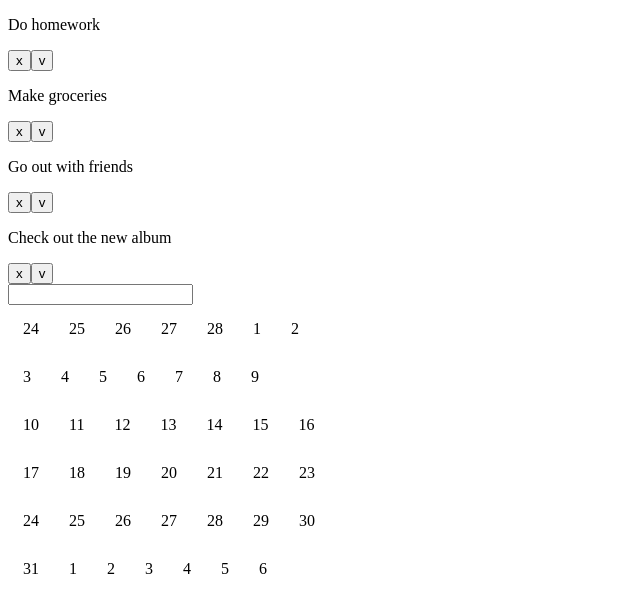
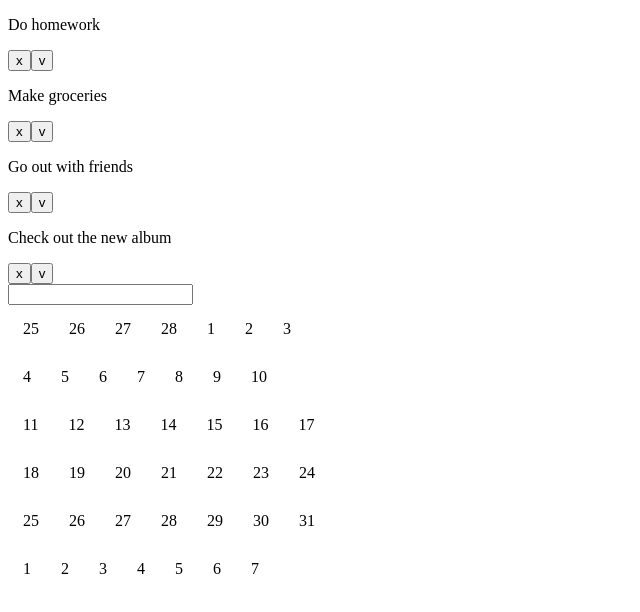
Before and after one commit to janKozie1/react-hooks-todo, a React (Create React App) app: page / in a window 1280 px wide. Shown: the top 612 px of the page, without its empty margins (0-640 px from the left). Built offline with nearby package versions, Linux system fonts and the light colour scheme.

Commit message:
Change the structure of the app

```diff
--- a/src/components/App.js
+++ b/src/components/App.js
@@ -1,50 +1,13 @@
-import React, { useState } from 'react';
-import TodoItem from './TodoItem';
+import React from 'react';
+import TodoList from './TodoList';
 import Calendar from './Calendar'
 
 export default function App() {
 
-    const [newTodo, updateNewTodo] = useState('')
-    const [todoList, setTodoList] = useState([
-        {
-            text: 'Do homework',
-            completed: false,
-        },
-        {
-            text: 'Make groceries',
-            completed: false,
-        },
-        {
-            text: 'Go out with friends',
-            completed: false,
-        },
-        {
-            text: 'Check out the new album',
-            completed: false,
-        },
-    ]);
-    const deleteTodo = (index) => {
-        setTodoList(todoList.filter((e, i) => i !== index))
-    }
-    const completeTodo = (index) => {
-        setTodoList(todoList.map((e, i) => { return i === index ? { ...e, completed: !e.completed } : e }))
-    }
-    const addTodo = (e) => {
-        e.preventDefault();
-        setTodoList([...todoList, {text:newTodo}])
-    }
     return (
         <div>
-            {
-                todoList.map(({ text, completed }, index) => {
-                    return <TodoItem text={text} status={completed} key={index} index={index} deleteTodo={deleteTodo} completeTodo={completeTodo} />
-                })
-            }
-            <form onSubmit={addTodo}>
-                <input type='text' value={newTodo} onChange={e => updateNewTodo(e.target.value)} />
-            </form>
+            <TodoList />
             <Calendar date={new Date()} />
-
         </div>
     )
 }
--- a/src/components/Calendar.js
+++ b/src/components/Calendar.js
@@ -5,9 +5,9 @@ import { Months } from './Months'
 
 const Calendar = ({ date }) => {
     const first = new Date(date.getFullYear(), date.getMonth(), 1);
-
+    let offset = 1;
     const [weekList, setWeekList] = useState(new Array(6).fill(null).map((el, index) => new Array(7).fill(null).map((el2, index2) => <Day day={
-        index * 7 + index2 - Number(first.getDay()) + 1 <= 0 ? index * 7 + index2 - Number(first.getDay()) + 1 + Number(Months[first.getMonth() - 1].days) : (index * 7 + index2 - Number(first.getDay())) % Months[first.getMonth()].days + 1
+        index * 7 + offset + index2 - Number(first.getDay()) + 1 <= 0 ? index * 7 + index2 - Number(first.getDay()) + 1 + offset + Number(Months[first.getMonth() - 1].days) : (index * 7 + offset + index2 - Number(first.getDay())) % Months[first.getMonth()].days + 1
     } />)))
 
     console.log(weekList)
@@ -20,8 +20,8 @@ const Calendar = ({ date }) => {
     return (
         <div>
             {
-                weekList.map((e,i) => {
-                    return <Week days={e} key={i}/>
+                weekList.map((e, i) => {
+                    return <Week days={e} key={i} />
                 })
             }
         </div>
--- /dev/null
+++ b/src/components/TodoList.js
@@ -0,0 +1,48 @@
+import React, { useState } from 'react';
+import TodoItem from './TodoItem'
+const TodoList = () => {
+    const [newTodo, updateNewTodo] = useState('')
+    const [todoList, setTodoList] = useState([
+        {
+            text: 'Do homework',
+            completed: false,
+        },
+        {
+            text: 'Make groceries',
+            completed: false,
+        },
+        {
+            text: 'Go out with friends',
+            completed: false,
+        },
+        {
+            text: 'Check out the new album',
+            completed: false,
+        },
+    ]);
+    const deleteTodo = (index) => {
+        setTodoList(todoList.filter((e, i) => i !== index))
+    }
+    const completeTodo = (index) => {
+        setTodoList(todoList.map((e, i) => { return i === index ? { ...e, completed: !e.completed } : e }))
+    }
+    const addTodo = (e) => {
+        e.preventDefault();
+        setTodoList([...todoList, { text: newTodo }])
+    }
+
+    return (
+        <div>
+            {
+                todoList.map(({ text, completed }, index) => {
+                    return <TodoItem text={text} status={completed} key={index} index={index} deleteTodo={deleteTodo} completeTodo={completeTodo} />
+                })
+            }
+            <form onSubmit={addTodo}>
+                <input type='text' value={newTodo} onChange={e => updateNewTodo(e.target.value)} />
+            </form>
+        </div>
+    );
+};
+
+export default TodoList;
```
